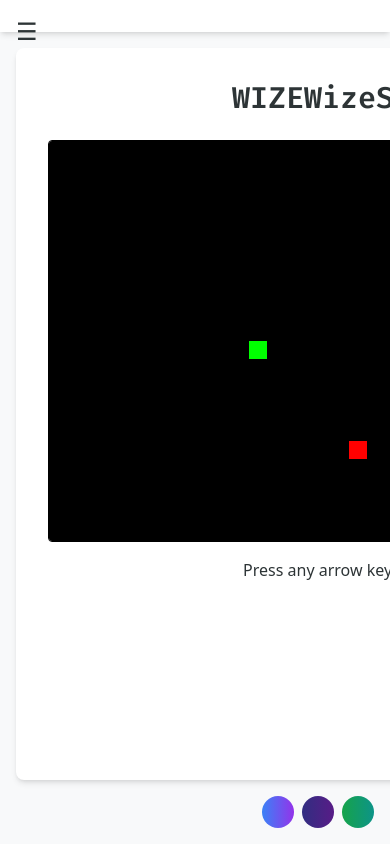
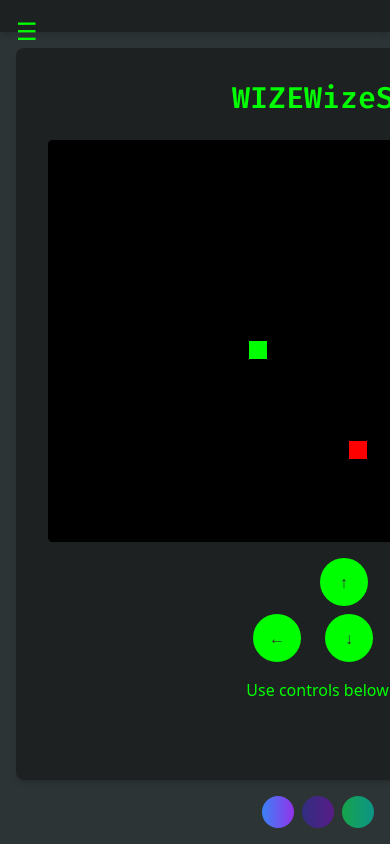
Before and after one commit to LtShibby/wozwize-portfolio, a React (Vite) app: page /games/wizesnake in a window 390 px wide. Shown: the top 844 px of the page. Built offline with nearby package versions, Linux system fonts and the light colour scheme.

Commit message:
feat: add mobile support for WizeSnake game
- Add mobile device detection
- Implement on-screen touch controls for mobile users
- Add responsive UI elements for mobile gameplay
- Update game instructions for mobile users
- Maintain keyboard controls for desktop users

```diff
--- a/src/components/games/WizeSnake.jsx
+++ b/src/components/games/WizeSnake.jsx
@@ -13,6 +13,7 @@ function WizeSnake() {
     WizeSnake: '#00ff00',
     food: '#ff0000'
   });
+  const [isMobile, setIsMobile] = useState(false);
 
   // Game constants
   const GRID_SIZE = 20;
@@ -63,6 +64,18 @@ function WizeSnake() {
       (current.y === -1 && next.y === 1)
     );
   };
+
+  // Detect mobile device
+  useEffect(() => {
+    const checkMobile = () => {
+      setIsMobile(window.innerWidth <= 768);
+    };
+
+    checkMobile();
+    window.addEventListener('resize', checkMobile);
+
+    return () => window.removeEventListener('resize', checkMobile);
+  }, []);
 
   useEffect(() => {
     const canvas = canvasRef.current;
@@ -242,6 +255,60 @@ function WizeSnake() {
     setGameStarted(false);
   };
 
+  // Touch Controls Component
+  const TouchControls = () => (
+    <div className="grid grid-cols-3 gap-2 w-48 mx-auto mt-4">
+      {/* Up button */}
+      <div className="col-start-2">
+        <button
+          onClick={() => handleDirectionChange({ x: 0, y: -1 })}
+          className={`${theme.button} w-12 h-12 rounded-full flex items-center justify-center`}
+        >
+          ↑
+        </button>
+      </div>
+
+      {/* Left, Down, Right buttons */}
+      <div className="col-span-3 flex justify-between">
+        <button
+          onClick={() => handleDirectionChange({ x: -1, y: 0 })}
+          className={`${theme.button} w-12 h-12 rounded-full flex items-center justify-center`}
+        >
+          ←
+        </button>
+        <button
+          onClick={() => handleDirectionChange({ x: 0, y: 1 })}
+          className={`${theme.button} w-12 h-12 rounded-full flex items-center justify-center`}
+        >
+          ↓
+        </button>
+        <button
+          onClick={() => handleDirectionChange({ x: 1, y: 0 })}
+          className={`${theme.button} w-12 h-12 rounded-full flex items-center justify-center`}
+        >
+          →
+        </button>
+      </div>
+    </div>
+  );
+
+  // Handle direction changes
+  const handleDirectionChange = (newDirection) => {
+    if (isAIMode) return;
+
+    // Prevent moving in opposite direction
+    if (isOppositeDirection(direction, newDirection)) {
+      return;
+    }
+
+    // Start game on first movement
+    if (!gameStarted && (newDirection.x !== 0 || newDirection.y !== 0)) {
+      setGameStarted(true);
+    }
+
+    setDirection(newDirection);
+  };
+
   return (
     <div className="flex min-h-[calc(100vh-5rem)] p-4 md:p-8 gap-8">
       {/* Game Instructions */}
@@ -284,6 +351,12 @@ function WizeSnake() {
             ))}
           </div>
         </div>
+
+        {isMobile && (
+          <div className={`${theme.text} space-y-3 text-sm`}>
+            <li>• Use on-screen controls on mobile</li>
+          </div>
+        )}
       </div>
 
       {/* Game Area */}
@@ -295,9 +368,16 @@ function WizeSnake() {
           height={CANVAS_HEIGHT}
           className="border border-current rounded"
         />
+
+        {/* Mobile Controls */}
+        {isMobile && !gameOver && <TouchControls />}
+
+        {/* Game Messages */}
         {!gameStarted && !gameOver && (
           <div className="text-center mt-4">
-            <p className={`${theme.text} mb-4`}>Press any arrow key to start!</p>
+            <p className={`${theme.text} mb-4`}>
+              {isMobile ? "Use controls below to start!" : "Press any arrow key to start!"}
+            </p>
           </div>
         )}
         {gameOver && (
--- a/src/context/ThemeContext.jsx
+++ b/src/context/ThemeContext.jsx
@@ -27,7 +27,7 @@ const themes = {
 };
 
 export function ThemeProvider({ children }) {
-  const [currentTheme, setCurrentTheme] = useState('light');
+  const [currentTheme, setCurrentTheme] = useState('dark');
 
   return (
     <ThemeContext.Provider value={{ theme: themes[currentTheme], setTheme: setCurrentTheme }}>
```
